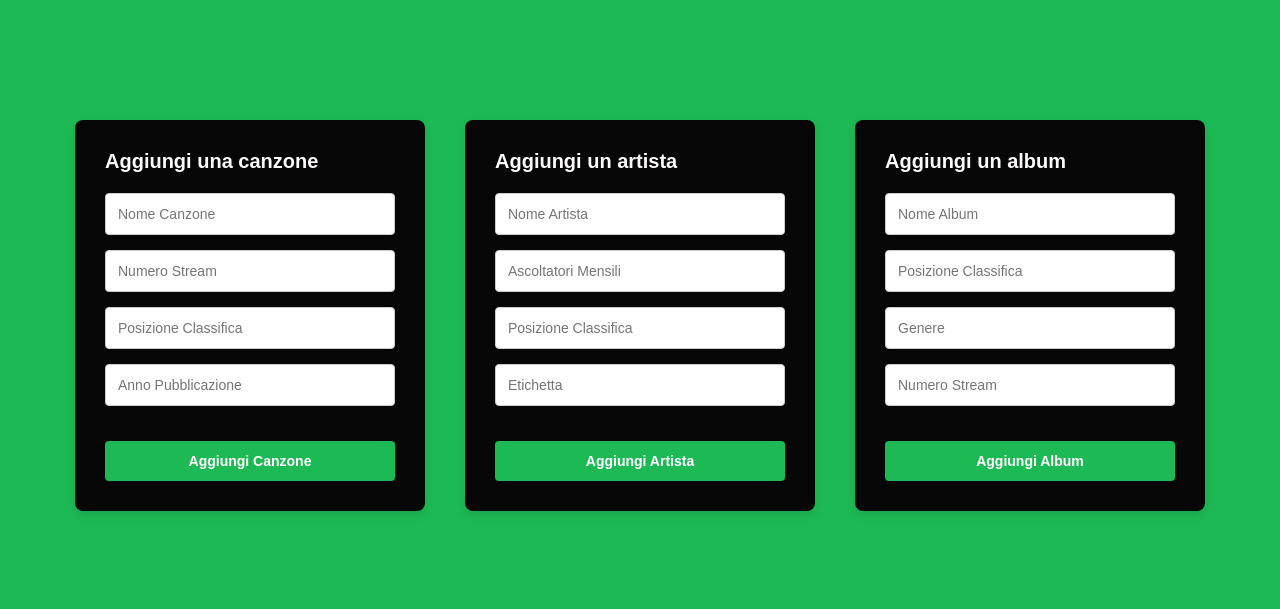
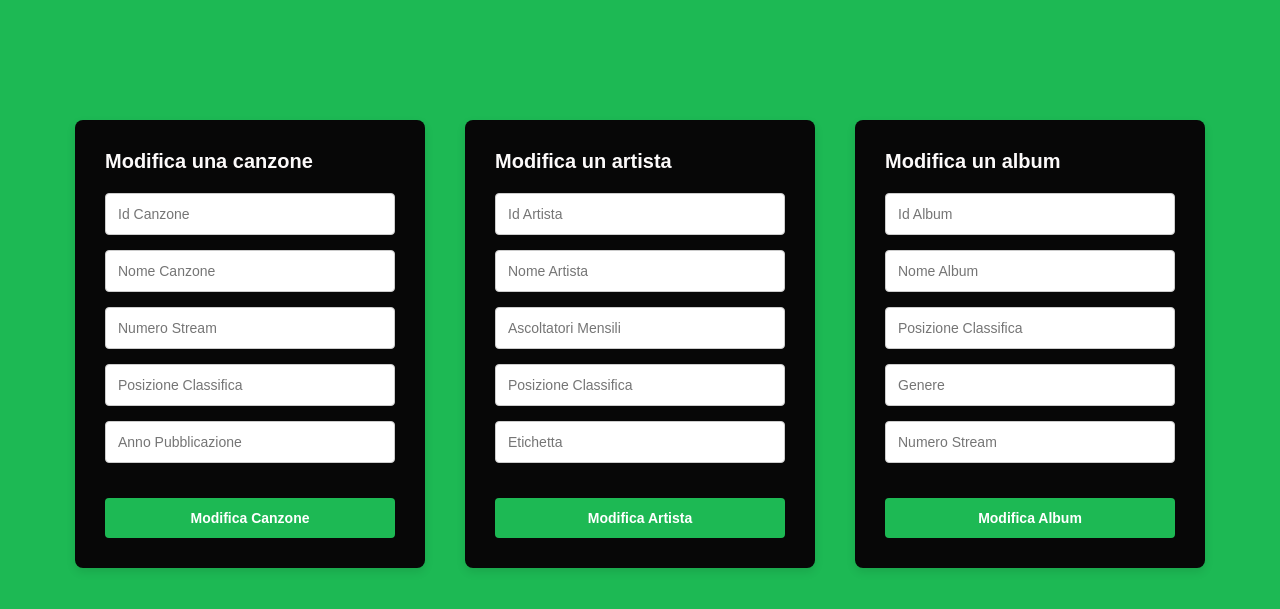
Before and after one commit to Davidebise/community_php_bisello, a PHP site: page /modify.php in a window 1280 px wide. Shown: the part 106-715 px from the top of the page. Run offline with PHP 8.4, Linux system fonts and the light colour scheme.

Commit message:
almost finished modify module

```diff
--- a/www/classes.php
+++ b/www/classes.php
@@ -15,11 +15,58 @@ class Canzone {
         $this->AnnoPubblicazione = $AnnoPubblicazione;
     }
 
+    //getter
     public function getIdCanzone() { return $this->IdCanzone; }
     public function getNome() { return $this->Nome; }
     public function getPosClassifica() { return $this->PosClassifica; }
     public function getNumStream() { return $this->NumStream; }
     public function getAnnoPubblicazione() { return $this->AnnoPubblicazione; }
+
+
+    // setter
+
+    public function setNome($Nome) {
+        $this->Nome = $Nome;
+    }
+
+    public function setPosClassifica($PosClassifica) {
+        $this->PosClassifica = $PosClassifica;
+    }
+
+    public function setNumStream($NumStream) {
+        $this->NumStream = $NumStream;
+    }
+
+    public function setAnnoPubblicazione($AnnoPubblicazione) {
+        $this->AnnoPubblicazione = $AnnoPubblicazione;
+    }
+
+    public static function modifySong($c){
+        $pdo = new PDO(
+            "mysql:host=db;dbname=communitydb;charset=utf8mb4",
+            getenv("DB_USER"),
+            getenv("DB_PASSWORD")
+        );
+
+        try{
+            $sql = "UPDATE CANZONE SET Nome = ?, PosClassifica = ?,
+            NumStream = ?, AnnoPubblicazione = ?
+            WHERE IdCanzone = ?";
+            $query = $pdo->prepare($sql);
+            $query->execute([$c->getNome(),
+            $c->getPosClassifica(),
+            $c->getNumStream(),
+            $c->getAnnoPubblicazione(),
+            $c->getIdCanzone()
+            ]);
+        }
+        catch (PDOException $e) { //window.location.href sposta l'utente nella pagina dichiarata
+            echo "<script>
+            alert('Errore durante l\'inserimento nel database!');
+            window.location.href = 'modify.php';
+            </script>";
+        }
+    }
 }
 
 
@@ -38,12 +85,30 @@ class Artista {
         $this->Etichetta = $Etichetta;
     }
 
-
+    //getter
     public function getIdArtista() { return $this->IdArtista; }
     public function getNome() { return $this->Nome; }
     public function getAscoltatoriMensili() { return $this->AscoltatoriMensili; }
     public function getPosClassifica() { return $this->PosClassifica; }
     public function getEtichetta() { return $this->Etichetta; }
+
+    //setter
+
+    public function setNome($Nome) {
+        $this->Nome = $Nome;
+    }
+
+    public function setAscoltatoriMensili($AscoltatoriMensili) {
+        $this->AscoltatoriMensili = $AscoltatoriMensili;
+    }
+
+    public function setPosClassifica($PosClassifica) {
+        $this->PosClassifica = $PosClassifica;
+    }
+
+    public function setEtichetta($Etichetta) {
+        $this->Etichetta = $Etichetta;
+    }
 }
 
 
@@ -62,11 +127,29 @@ class Album {
         $this->NumStream = $NumStream;
     }
 
+    //getter
     public function getIdAlbum() { return $this->IdAlbum; }
     public function getNome() { return $this->Nome; }
     public function getPosClassifica() { return $this->PosClassifica; }
     public function getGenere() { return $this->Genere; }
     public function getNumStream() { return $this->NumStream; }
+
+    //setter
+    public function setNome($Nome) {
+        $this->Nome = $Nome;
+    }
+
+    public function setPosClassifica($PosClassifica) {
+        $this->PosClassifica = $PosClassifica;
+    }
+
+    public function setGenere($Genere) {
+        $this->Genere = $Genere;
+    }
+
+    public function setNumStream($NumStream) {
+        $this->NumStream = $NumStream;
+    }
 }
 
 ?>
--- a/www/modify.php
+++ b/www/modify.php
@@ -1,27 +1,47 @@
 <?php
+require_once 'classes.php'; //in questo modo viene incluso il file contenente le classi
 
 // Esegue il codice solo se viene inviato un form tramite POST
 if ($_SERVER["REQUEST_METHOD"] === "POST") {
     $tipoForm = $_POST["form_tipo"] ?? ""; //input di tipo hidden che mi serve per identificare il form
 
-    try {
-        // Connessione al database
-        $pdo = new PDO(
+    $pdo = new PDO(
             "mysql:host=db;dbname=communitydb;charset=utf8mb4",
             getenv("DB_USER"),
             getenv("DB_PASSWORD")
         );
-
         // 1. GESTIONE INSERIMENTO CANZONE
         if ($tipoForm === "canzone") {
+
+            $id= $_POST["id_canzone"] ?? "";
             $nome = $_POST["name"] ?? "";
             $anno = $_POST["year"] ?? "";
             $num_stream = $_POST["streams"] ?? "";
             $posizione = $_POST["position"] ?? "";
 
-            $sql = "INSERT INTO CANZONE (Nome, NumStream, PosClassifica, AnnoPubblicazione) VALUES (?, ?, ?, ?)";
+            $sql = "SELECT IdCanzone, Nome, PosClassifica, NumStream, AnnoPubblicazione
+            FROM CANZONE
+            WHERE IdCanzone = ?";
             $query = $pdo->prepare($sql);
-            $query->execute([$nome, $num_stream, $posizione, $anno]);
+            $query->execute([$id]);
+
+            $row = $query->fetch(PDO::FETCH_OBJ); //prendo la canzone con l'id scritto dall'utente e ci metto i campi originali
+            $song = new Canzone($row->IdCanzone,$row->Nome,$row->PosClassifica,$row->NumStream,$row->AnnoPubblicazione);
+
+            if($nome !== ""){  //sostiuisco i valori vecchi con quelli nuovi
+                $song->setNome($nome);
+            }
+            if($anno !== ""){
+                $song->setAnnoPubblicazione($anno);
+            }
+            if($num_stream !== ""){
+                $song->setNumStream($num_stream);
+            }
+            if($posizione !== ""){
+                $song-> setPosClassifica($posizione);
+            }
+
+            Canzone::modifySong($song);
 
             header("Location: index.php?registrato=1");
             exit;
@@ -53,16 +73,9 @@ if ($_SERVER["REQUEST_METHOD"] === "POST") {
             $query = $pdo->prepare($sql);
             $query->execute([$nome, $posizione, $genere, $num_stream]);
 
-            header("Location: index.php?registrato=1");
+
             exit;
         }
-
-    } catch (PDOException $e) { //window.location.href sposta l'utente nella pagina dichiarata
-        echo "<script>
-                alert('Errore durante l\'inserimento nel database!');
-                window.location.href = 'add.php';
-              </script>";
-    }
 }
 ?>
 
@@ -90,38 +103,41 @@ if ($_SERVER["REQUEST_METHOD"] === "POST") {
     </header>
     <div class="container-forms">
         <div class="card_songs">
-            <h1>Aggiungi una canzone</h1>
+            <h1>Modifica una canzone</h1>
             <form method="post" action="">
                 <input type="hidden" name="form_tipo" value="canzone">
-                <input type="text" name="name" placeholder="Nome Canzone" required>
-                <input type="number" name="streams" placeholder="Numero Stream" required>
-                <input type="number" name="position" placeholder="Posizione Classifica" required>
-                <input type="number" name="year" placeholder="Anno Pubblicazione" required>
-                <input type="submit" value="Aggiungi Canzone">
+                <input type="number" name="id_canzone" placeholder="Id Canzone" required>
+                <input type="text" name="name" placeholder="Nome Canzone">
+                <input type="number" name="streams" placeholder="Numero Stream">
+                <input type="number" name="position" placeholder="Posizione Classifica">
+                <input type="number" name="year" placeholder="Anno Pubblicazione">
+                <input type="submit" value="Modifica Canzone">
             </form>
         </div>
 
         <div class="card_artist">
-            <h1>Aggiungi un artista</h1>
+            <h1>Modifica un artista</h1>
             <form method="post" action="">
                 <input type="hidden" name="form_tipo" value="artista">
-                <input type="text" name="name_artista" placeholder="Nome Artista" required>
-                <input type="number" name="listeners" placeholder="Ascoltatori Mensili" required>
-                <input type="number" name="position_artista" placeholder="Posizione Classifica" required>
-                <input type="text" name="etichetta" placeholder="Etichetta" required>
-                <input type="submit" value="Aggiungi Artista">
+                <input type="number" name="id_artista" placeholder="Id Artista" required>
+                <input type="text" name="name_artista" placeholder="Nome Artista">
+                <input type="number" name="listeners" placeholder="Ascoltatori Mensili">
+                <input type="number" name="position_artista" placeholder="Posizione Classifica">
+                <input type="text" name="etichetta" placeholder="Etichetta">
+                <input type="submit" value="Modifica Artista">
             </form>
         </div>
 
         <div class="card_album">
-            <h1>Aggiungi un album</h1>
+            <h1>Modifica un album</h1>
             <form method="post" action="">
                 <input type="hidden" name="form_tipo" value="album">
-                <input type="text" name="name_album" placeholder="Nome Album" required>
-                <input type="number" name="position_album" placeholder="Posizione Classifica" required>
-                <input type="text" name="genere" placeholder="Genere" required>
-                <input type="number" name="streams_album" placeholder="Numero Stream" required>
-                <input type="submit" value="Aggiungi Album">
+                <input type="number" name="id_album" placeholder="Id Album" required>
+                <input type="text" name="name_album" placeholder="Nome Album">
+                <input type="number" name="position_album" placeholder="Posizione Classifica">
+                <input type="text" name="genere" placeholder="Genere">
+                <input type="number" name="streams_album" placeholder="Numero Stream">
+                <input type="submit" value="Modifica Album">
             </form>
         </div>
     </div>
```
Also changed, not shown: www/delete.php (+8 -2 lines), www/index.php (+9 -3 lines).
